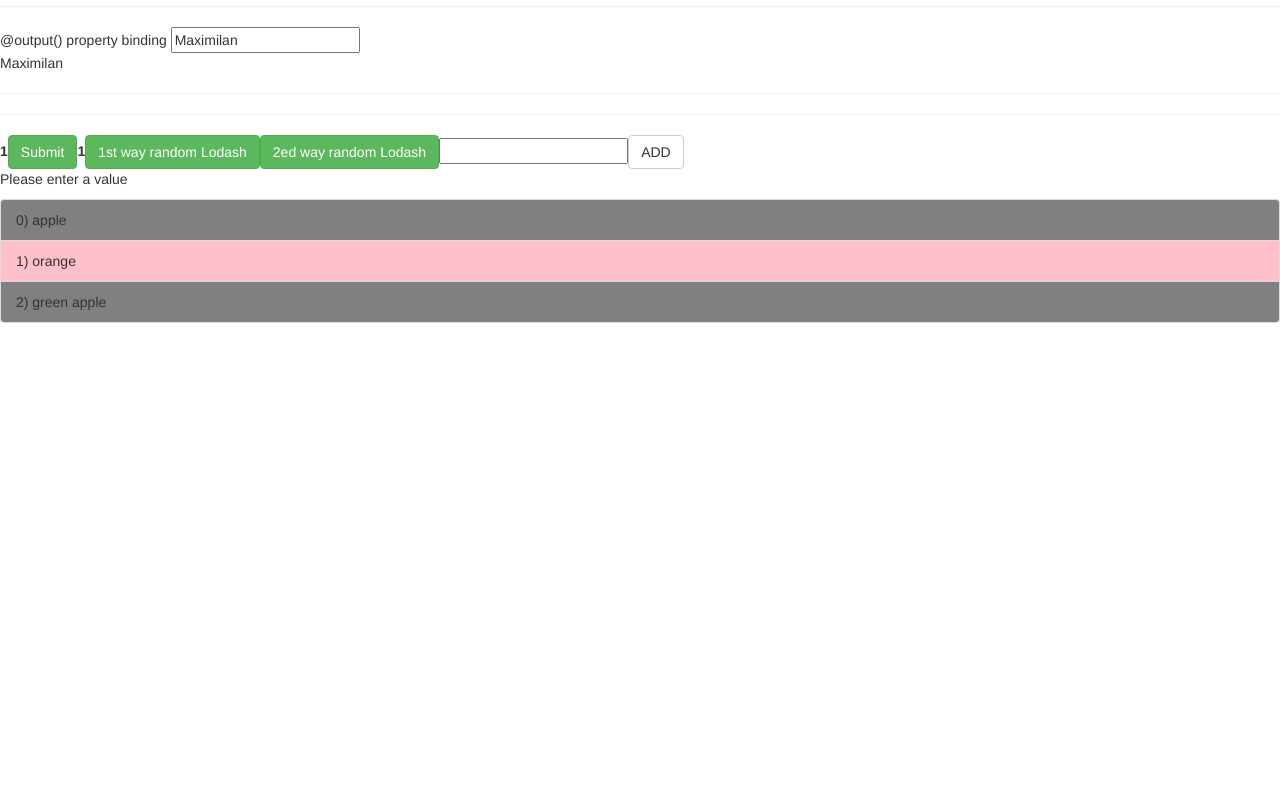
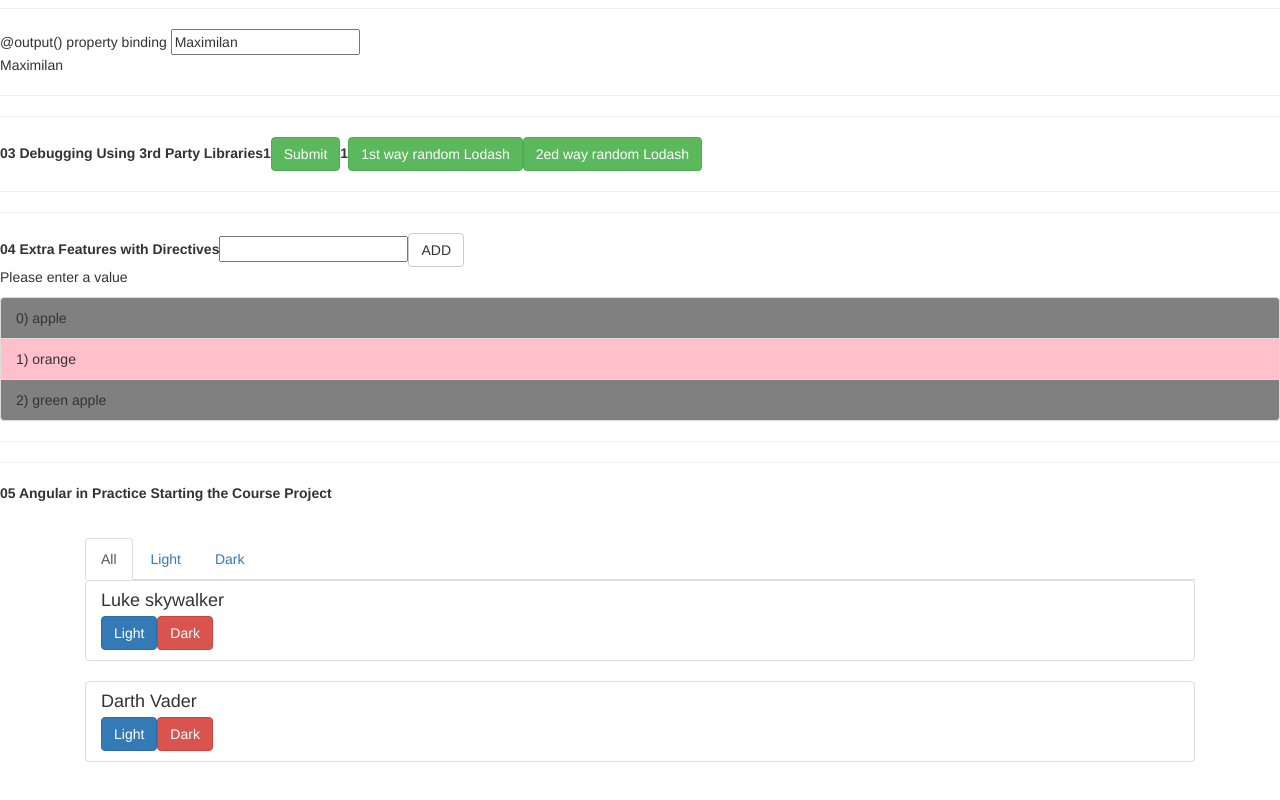
Before and after one commit to hasithaAlex/Angular-essentials-typescript, an Angular app: page / in a window 1280 px wide. Shown: the part 402-1202 px from the top of the page. Before the commit the page ends 800 px from the top, so only its background shows below. Built offline with nearby package versions, Linux system fonts and the light colour scheme.

Commit message:
<05 Angular in Practice Starting the Course Project>

```diff
--- /dev/null
+++ b/src/app/44_new-app/test-app-item/test-app-item.component.html
@@ -0,0 +1,9 @@
+<div class="list-group">
+  <a href="#" class="list-group-item">
+    <h4 class="list-group-item-heading">{{ character.name }}</h4>
+    <div>
+      <button class="btn btn-primary" (click)="onAssign('light')">Light</button>
+      <button class="btn btn-danger" (click)="onAssign('dark')">Dark</button>
+    </div>
+  </a>
+</div>
--- /dev/null
+++ b/src/app/44_new-app/test-app-item/test-app-item.component.ts
@@ -0,0 +1,21 @@
+import { Component, OnInit, Input, Output, EventEmitter } from '@angular/core';
+
+@Component({
+  selector: 'app-test-app-item',
+  templateUrl: './test-app-item.component.html',
+  styleUrls: ['./test-app-item.component.css']
+})
+export class TestAppItemComponent implements OnInit {
+
+  @Input() character;
+  @Output() sideAssigned = new EventEmitter<{name: string, side: string}>();
+
+  constructor() { }
+
+  ngOnInit() {
+  }
+
+  onAssign(side) {
+    this.sideAssigned.emit({name: this.character.name, side: side})
+  }
+}
--- /dev/null
+++ b/src/app/44_new-app/test-app-list/test-app-list.component.html
@@ -0,0 +1,6 @@
+<div class="list-group">
+  <app-test-app-item
+  *ngFor="let char of characters"
+  [character]="char"
+  (sideAssigned)="onSideAssigned($event)"></app-test-app-item>
+</div>
--- /dev/null
+++ b/src/app/44_new-app/test-app-list/test-app-list.component.ts
@@ -0,0 +1,21 @@
+import { Component, OnInit, Input, Output, EventEmitter } from '@angular/core';
+
+@Component({
+  selector: 'app-test-app-list',
+  templateUrl: './test-app-list.component.html',
+  styleUrls: ['./test-app-list.component.css']
+})
+export class TestAppListComponent implements OnInit {
+
+  @Input() characters;
+  @Output() sideAssigned = new EventEmitter<{name:string, side:string}>();
+
+  constructor() { }
+
+  ngOnInit() {
+  }
+
+  onSideAssigned(charInfo){
+    this.sideAssigned.emit(charInfo);
+  }
+}
--- /dev/null
+++ b/src/app/44_new-app/test-app-tabs/test-app-tabs.component.html
@@ -0,0 +1,15 @@
+<ul class="nav nav-tabs">
+  <li role="presentation" [ngClass]="{active: chosenList === 'all'}" >
+    <a (click)="onChoose('all')" style="cursor: pointer">All</a>
+  </li>
+  <li role="presentation" [ngClass]="{active: chosenList === 'light'}">
+      <a (click)="onChoose('light')" style="cursor: pointer">Light</a>
+  </li>
+  <li role="presentation" [ngClass]="{active: chosenList === 'dark'}">
+      <a (click)="onChoose('dark')" style="cursor: pointer">Dark</a>
+  </li>
+</ul>
+<app-test-app-list
+  [characters]="getCharacters()"
+  (sideAssigned)="onSideChosen($event)"
+  ></app-test-app-list>
--- /dev/null
+++ b/src/app/44_new-app/test-app-tabs/test-app-tabs.component.ts
@@ -0,0 +1,42 @@
+import { Component, OnInit,  } from '@angular/core';
+
+@Component({
+  selector: 'app-test-app-tabs',
+  templateUrl: './test-app-tabs.component.html',
+  styleUrls: ['./test-app-tabs.component.css']
+})
+export class TestAppTabsComponent implements OnInit {
+
+  characters = [
+    {name: 'Luke skywalker', side: ''},
+    {name: 'Darth Vader', side: ''}
+  ];
+
+  chosenList = 'all'
+
+  constructor() { }
+
+  ngOnInit() {
+  }
+
+  onChoose(side) {
+    this.chosenList = side;
+  }
+
+  onSideChosen(charInfo){
+    const pos = this.characters.findIndex((char)=>{
+      return char.name === charInfo.name;
+    })
+    this.characters[pos].side = charInfo.side;
+  }
+
+  getCharacters() {
+    if (this.chosenList === 'all') {
+      return this.characters.slice();
+    }
+
+    return this.characters.filter((char)=>{
+      return char.side === this.chosenList;
+    })
+  }
+}
--- a/src/app/app.component.css
+++ b/src/app/app.component.css
@@ -0,0 +1,3 @@
+.container{
+  padding: 30px;
+}
--- a/src/app/app.component.html
+++ b/src/app/app.component.html
@@ -1,6 +1,7 @@
 
 <app-user></app-user>
 <hr><hr>
+<label> 02 Understanding Components </label>
 event.target.value
 <app-user-event></app-user-event>
 <hr>
@@ -15,5 +16,19 @@ event.target.value
 <app-user-output [name]="rootName" (chaildNameChange)="onRootNameChange($event)"></app-user-output>
 {{rootName}}
 <hr><hr>
+<label> 03 Debugging  Using 3rd Party Libraries </label>
 <app-tried-party></app-tried-party>
+<hr><hr>
+<label> 04 Extra Features with Directives </label>
 <app-ngfor [items]="rootItems" (itemAdded)="onItemWasAdded($event)" ></app-ngfor>
+<hr><hr>
+<label> 05 Angular in Practice Starting the Course Project </label>
+
+
+<div class="container">
+  <div class="row">
+    <div class="col-xs-12">
+      <app-test-app-tabs></app-test-app-tabs>
+    </div>
+  </div>
+</div>
```
Also changed, not shown: src/app/app.module.ts (+9 -1 lines), src/app/44_new-app/test-app-item/test-app-item.component.css (added), src/app/44_new-app/test-app-list/test-app-list.component.css (added), src/app/44_new-app/test-app-tabs/test-app-tabs.component.css (added).
